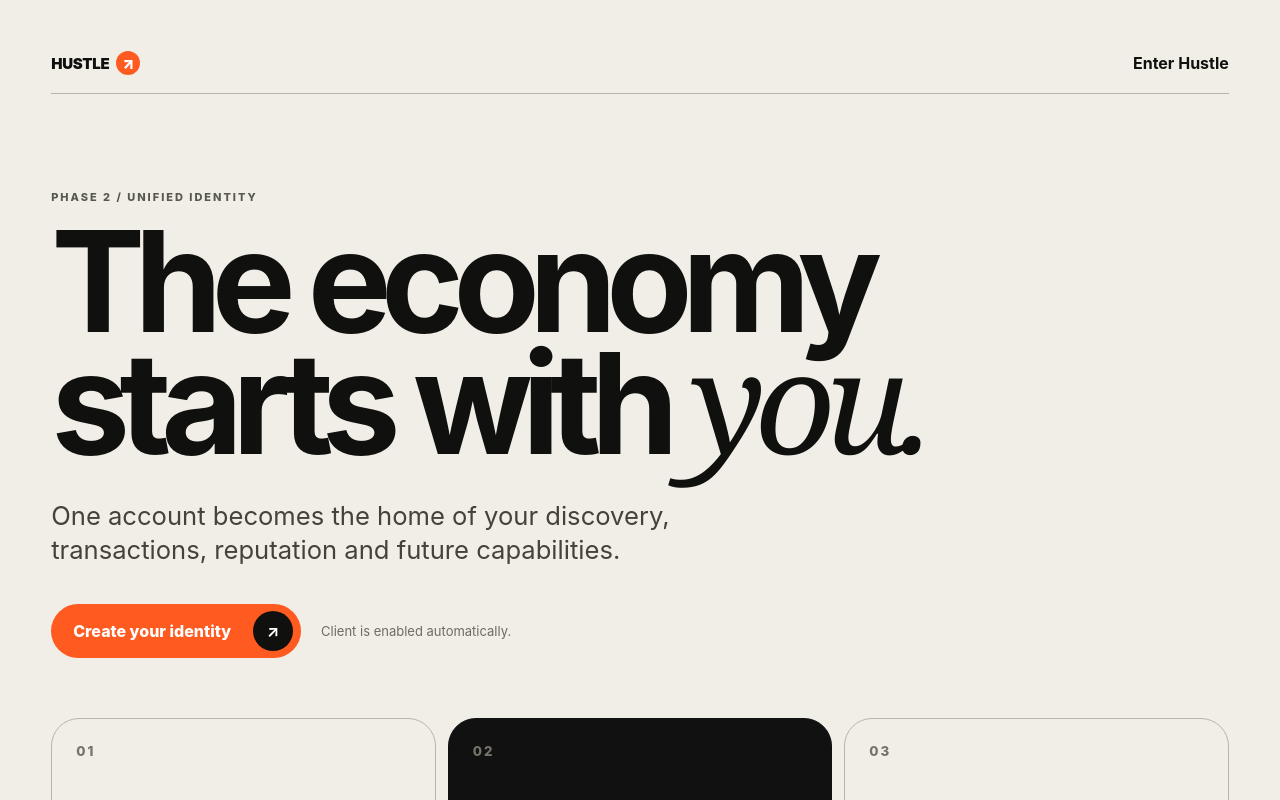
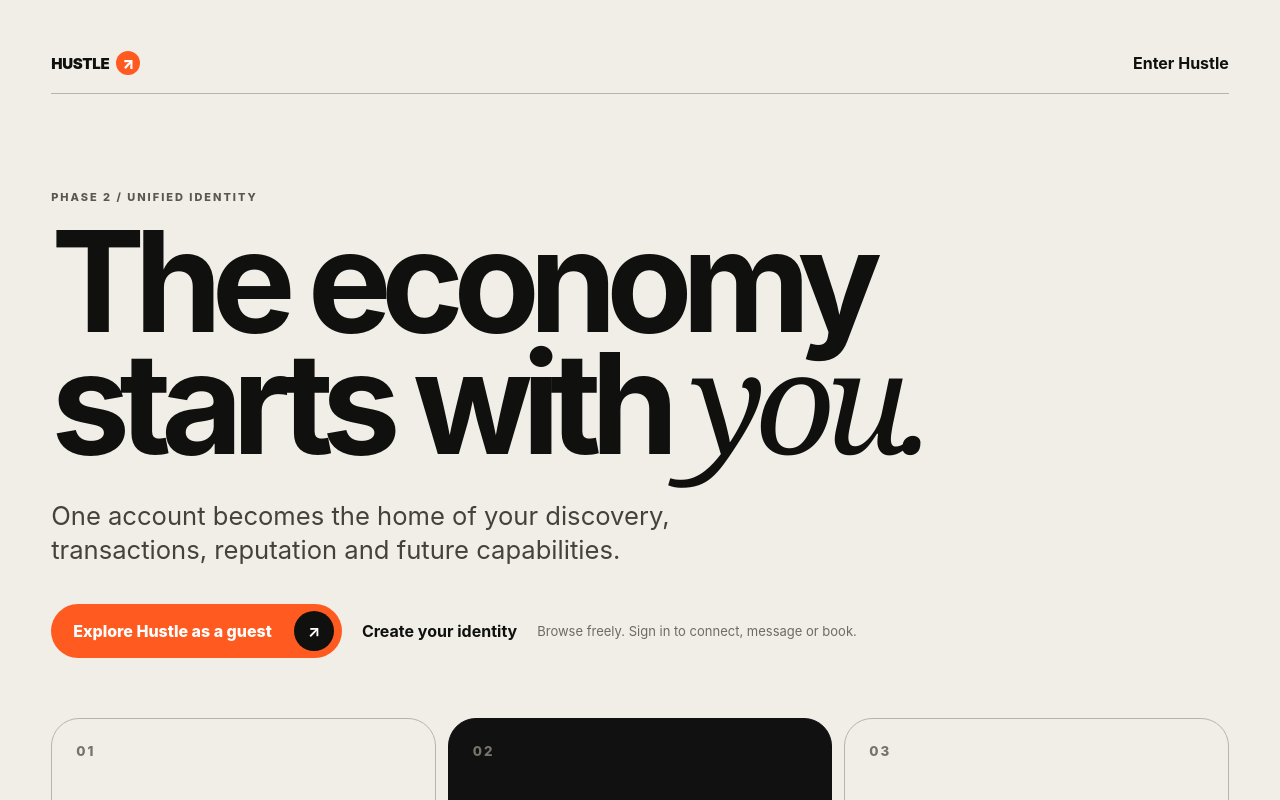
Before and after one commit to realxpen/hustle-economy-of-you, a Next.js app in the folder apps/web/: page / in a window 1280 px wide. Shown: the top 800 px of the page. Built offline with nearby package versions, Linux system fonts and the light colour scheme; no server answers.

Commit message:
feat(guest): clear public entry from landing and sign-in pages

```diff
--- a/apps/web/app/auth/staging-sign-in.tsx
+++ b/apps/web/app/auth/staging-sign-in.tsx
@@ -51,6 +51,7 @@ export function StagingWebSignIn() {
           {creating?"Already registered? Sign in":"Create invited test account"}
         </button>
       </form>
+      <a className={styles.switch} href="/home">Continue exploring as a guest →</a>
       <small className={styles.disclaimer}>For internal non-financial testing only. Don't reuse a real password.</small>
     </section>
   </main>;
--- a/apps/web/app/home/page.tsx
+++ b/apps/web/app/home/page.tsx
@@ -4,7 +4,7 @@ import { ExperienceHeader } from "../../components/navigation/experience-header"
 import { ExperienceState } from "../../components/experience/experience-state";
 import Link from "next/link";
 import { useCallback, useEffect, useMemo, useRef, useState } from "react";
-import { useRouter } from "next/navigation";
+
 import { OfferQuickView } from "../../components/commerce/offer-quick-view";
 import { captureFeedEvent, getFeedPage, type FeedItem, type FeedPage, type FeedTab } from "../../lib/feed";
 import {
@@ -494,7 +494,6 @@ function FeedCard({
 }
 
 export default function DiscoveryHomePage() {
-  const router = useRouter();
   const [tab, setTab] = useState<FeedTab>("for-you");
   const [items, setItems] = useState<FeedItem[]>([]);
   const [meta, setMeta] = useState<Pick<FeedPage, "nextCursor" | "hasMore" | "viewerLocation" | "coldStart" | "reason" | "guest">>({
@@ -552,7 +551,7 @@ export default function DiscoveryHomePage() {
         setLoadingMore(false);
       }
     }
-  }, [router]);
+  }, []);
 
   useEffect(() => {
     if (!sessionId) return;
--- a/apps/web/app/marketplace/page.tsx
+++ b/apps/web/app/marketplace/page.tsx
@@ -82,7 +82,7 @@ export default function MarketplacePage() {
       if (version !== requestVersion.current) return;
       const message = reason instanceof Error ? reason.message : "Marketplace failed to load";
       setError(message);
-      if (message.toLowerCase().includes("sign in")) setTimeout(() => window.location.assign("/auth"), 900);
+      // Do not force sign-in when a public browse read fails.
     } finally {
       if (version === requestVersion.current) {
         setLoading(false);
--- a/apps/web/app/page.tsx
+++ b/apps/web/app/page.tsx
@@ -1,7 +1,7 @@
 export default function HomePage() {
   return <main className="phasePreview">
     <header className="topLine"><a className="brandMark" href="/">HUSTLE<span>↗</span></a><a className="textButton" href="/auth">Enter Hustle</a></header>
-    <section className="phaseHero"><p className="kicker">PHASE 2 / UNIFIED IDENTITY</p><h1>The economy starts with <em>you.</em></h1><p className="heroCopy">One account becomes the home of your discovery, transactions, reputation and future capabilities.</p><div className="heroActions"><a className="primaryLink" href="/auth">Create your identity <b>↗</b></a><span>Client is enabled automatically.</span></div></section>
+    <section className="phaseHero"><p className="kicker">PHASE 2 / UNIFIED IDENTITY</p><h1>The economy starts with <em>you.</em></h1><p className="heroCopy">One account becomes the home of your discovery, transactions, reputation and future capabilities.</p><div className="heroActions"><a className="primaryLink" href="/home">Explore Hustle as a guest <b>↗</b></a><a className="textButton" href="/auth">Create your identity</a><span>Browse freely. Sign in to connect, message or book.</span></div></section>
     <section className="principleGrid"><article><small>01</small><h2>One identity</h2><p>No duplicate buyer/seller accounts.</p></article><article className="darkCard"><small>02</small><h2>Progressive capability</h2><p>Client today. Hustler or Agent when approved.</p></article><article><small>03</small><h2>Compounding trust</h2><p>Every future interaction strengthens the same reputation.</p></article></section>
     <footer className="previewFooter"><span>Hustle — The Economy of You</span><span>Authentication + Unified Account</span></footer>
   </main>;
```
